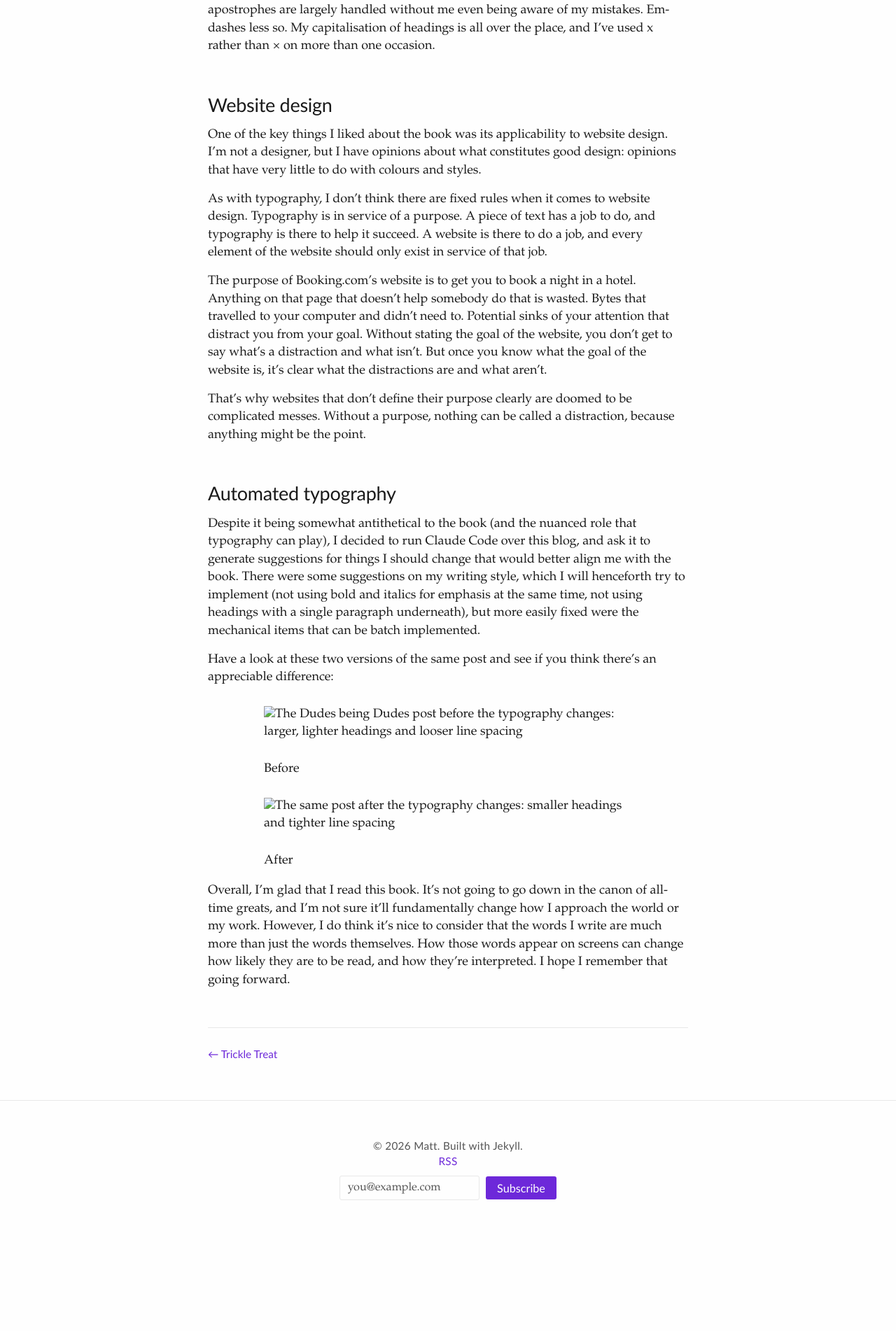
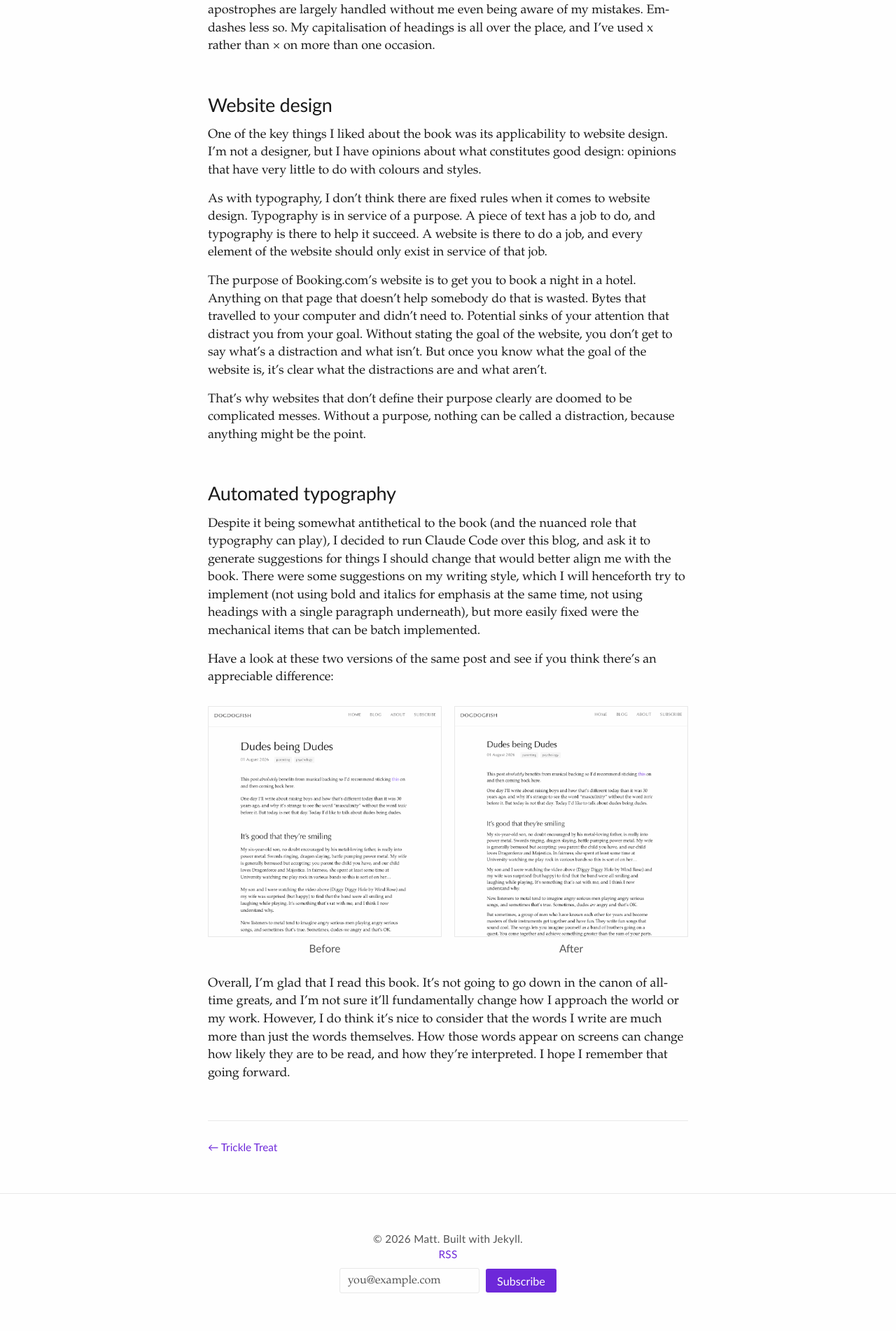
Before and after one commit to Kali89/kali89.github.io, a Jekyll site: the page built from _posts/2026-11-05-practical-typography.md, in a window 1280 px wide. Shown: the part 1611-3513 px from the top of the page at 70% size. Built offline with Jekyll 4.4.1, drawn with Linux system fonts in a browser that asks for light colours; before the commit the page ends 3380 px from its top, so only the background shows below that.

Commit message:
Add before/after images and figure-pair styles for typography post
Co-Authored-By: Claude Fable 5.1 <noreply@anthropic.com>

```diff
--- a/_sass/_components.scss
+++ b/_sass/_components.scss
@@ -233,3 +233,33 @@
   color: $color-text-light;
   font-weight: 400;
 }
+
+// Paired figures (before / after comparisons)
+.figure-pair {
+  display: grid;
+  grid-template-columns: 1fr 1fr;
+  gap: 1rem;
+  align-items: start;
+  margin: 1.5em 0;
+
+  @media (max-width: $breakpoint-sm) {
+    grid-template-columns: 1fr;
+  }
+
+  figure {
+    margin: 0;
+  }
+
+  img {
+    margin: 0;
+    border: 1px solid $color-border;
+  }
+
+  figcaption {
+    font-family: $font-heading;
+    font-size: 0.85rem;
+    color: $color-text-light;
+    text-align: center;
+    margin-top: 0.4em;
+  }
+}
```
Also changed, not shown: assets/images/typography-after.png (added), assets/images/typography-before.png (added).
